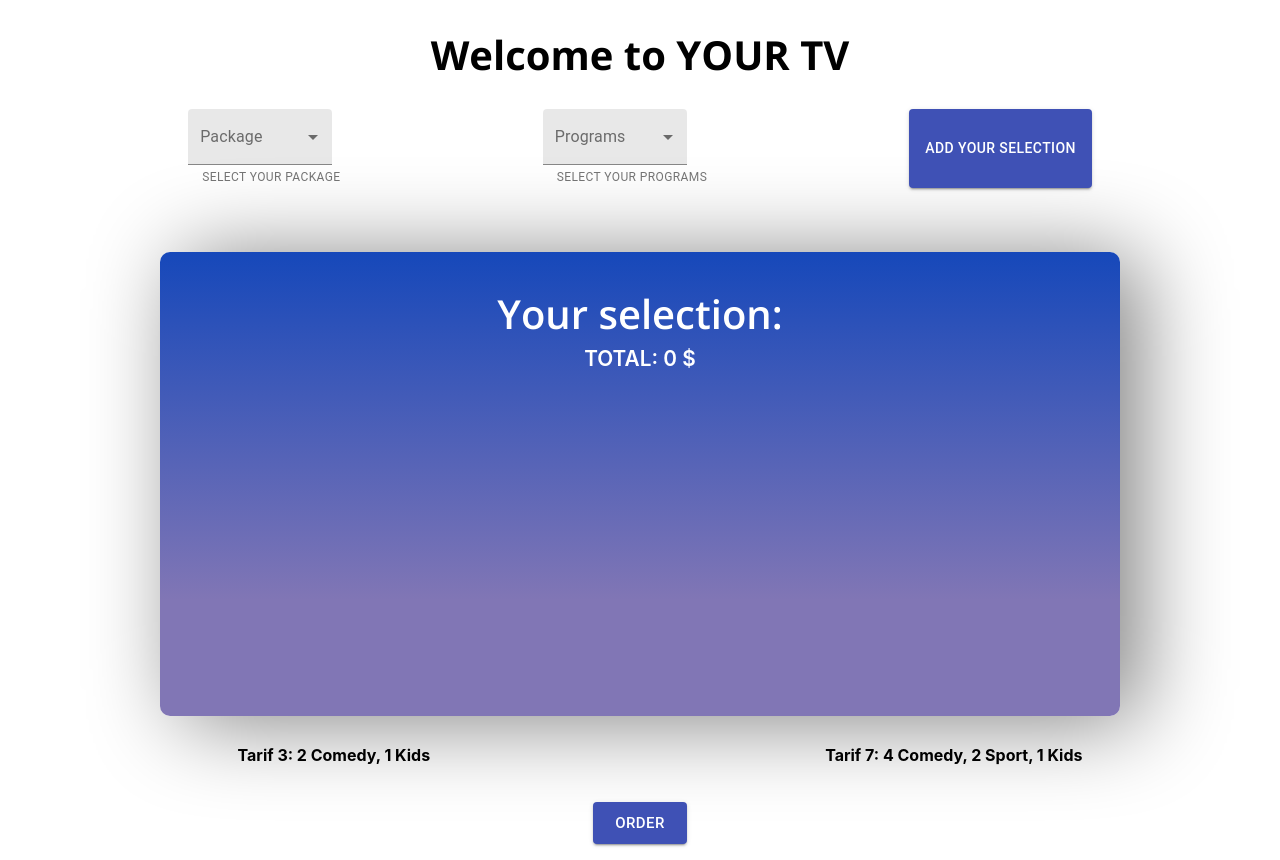
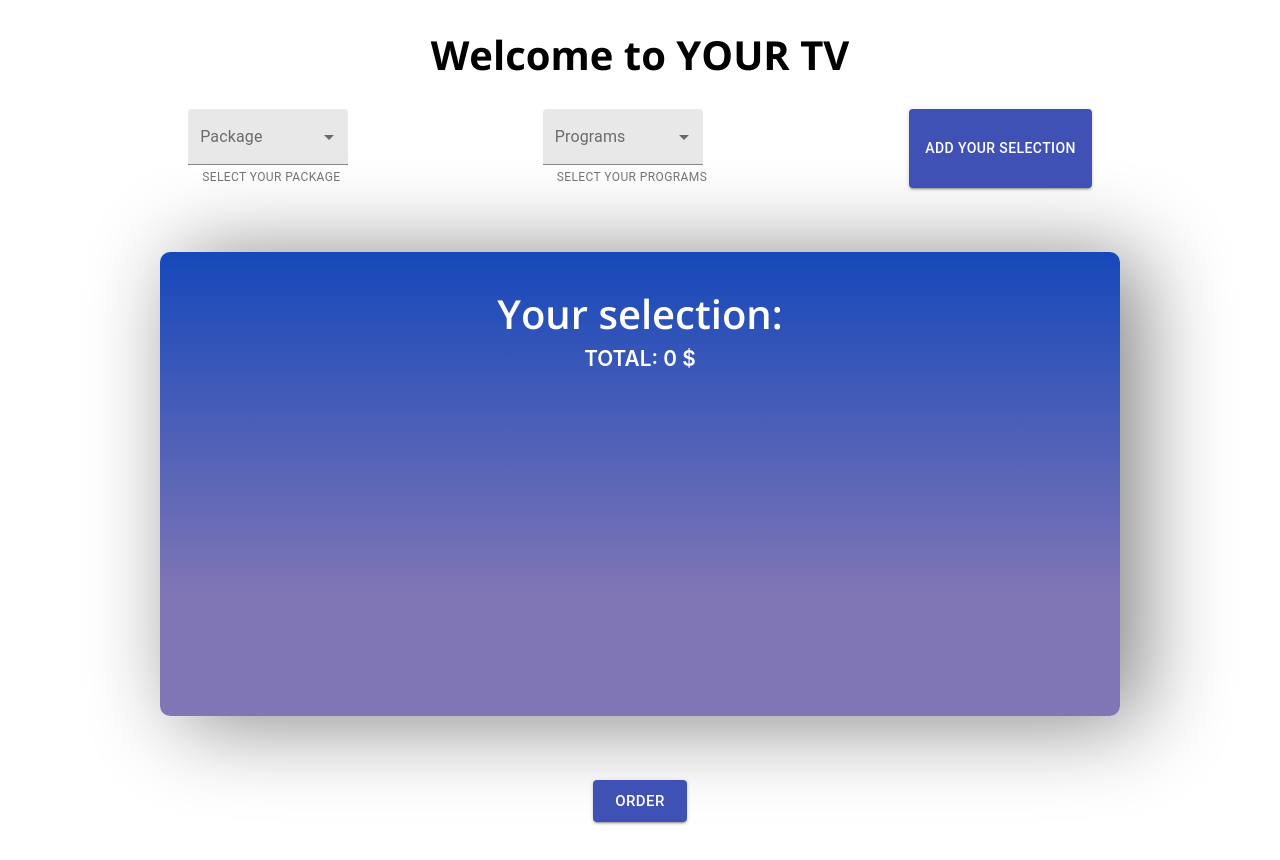
Before and after one commit to SteTheDiver/react-tv-app, a React (Create React App) app: page / in a window 1280 px wide. After the commit the page ends 838 px from the top, so only its background shows below. Built offline with nearby package versions, Linux system fonts and the light colour scheme.

Commit message:
Final fixing with styling and images rendering

```diff
--- a/src/App.css
+++ b/src/App.css
@@ -62,9 +62,10 @@ main {
 
 img {
   height: 130px;
+  width: 130px;
   border: none;
   background-color: none;
-  padding: 0.5em;
+  padding: 1em;
   margin-top: -20px;
 }
 
--- a/src/App.js
+++ b/src/App.js
@@ -27,10 +27,13 @@ export default function App() {
       <Form onAdd={addItem} />
       <main>
         <h2>Your selection:</h2>
+        {console.log("cart", cart)}
         <p>Total: {selectionTotal} $</p>
         {/* Map through the array to display the selected package */}
         <div className="program">
-          {cart.map((selection) => (
+          {cart &&
+            cart.length > 0 &&
+            cart.map((selection) => (
               <Selection
                 key={selection.index}
                 id={selection.id}
@@ -40,10 +43,6 @@ export default function App() {
             ))}
         </div>
       </main>
-      <ul className="legend">
-        <h4>Tarif 3: 2 Comedy, 1 Kids</h4>
-        <h4>Tarif 7: 4 Comedy, 2 Sport, 1 Kids</h4>
-      </ul>
       <div className="confirmation">
         <Confirmation price={selectionTotal} />
       </div>
--- a/src/components/Form.jsx
+++ b/src/components/Form.jsx
@@ -12,19 +12,12 @@ function Form(props) {
   const [bundle, setBundle] = useState("");
   const [program, setProgram] = useState("");
 
-  // function addItem() {
-  //   setCart((prevItems) => {
-  //     return [...prevItems, program, bundle];
-  //   });
-  //   setBundle("");
-  //   setProgram("");
-  // }
   return (
     <div className="form">
       <FormControl variant="filled">
         <InputLabel id="demo-simple-select-filled-label">Package</InputLabel>
         <Select
-          style={{ width: "9em" }}
+          style={{ width: "10em" }}
           displayEmpty
           inputProps={{ "aria-label": "Without label" }}
           value={bundle.name}
@@ -43,7 +36,7 @@ function Form(props) {
       <FormControl variant="filled">
         <InputLabel id="demo-simple-select-filled-label">Programs</InputLabel>
         <Select
-          style={{ width: "9em" }}
+          style={{ width: "10em" }}
           displayEmpty
           inputProps={{ "aria-label": "Without label" }}
           value={program.name}
--- a/src/components/Selection.jsx
+++ b/src/components/Selection.jsx
@@ -1,10 +1,14 @@
 import React from "react";
 
-function Selection(props) {
+function Selection({ name, image }) {
   return (
     <div>
-      <h3>{props.name}</h3>
-      <img src={props.image} />
+      <h3>{name}</h3>
+      {image &&
+        image.length > 0 &&
+        image.map((i) => {
+          return <img src={i} />;
+        })}
     </div>
   );
 }
--- a/src/packageOptions.js
+++ b/src/packageOptions.js
@@ -4,22 +4,10 @@ const packageOption = [
     name: "Tarif 3",
     price: 100,
     image: [
-      {
-        imgComedy:
+      "https://www.mystudy.icu/wp-content/uploads/2019/12/365073.jpg",
       "https://media.timeout.com/images/103377898/630/472/image.jpg",
-      },
-      {
-        imgComedy:
       "https://media.timeout.com/images/103377898/630/472/image.jpg",
-      },
-      {
-        imgKids:
-          "https://www.mystudy.icu/wp-content/uploads/2019/12/365073.jpg",
-      },
-      {
-        imgComedy:
       "https://media.timeout.com/images/103377898/630/472/image.jpg",
-      },
     ],
   },
   {
@@ -27,30 +15,15 @@ const packageOption = [
     name: "Tarif 7",
     price: 150,
     image: [
-      {
-        imgComedy:
       "https://media.timeout.com/images/103377898/630/472/image.jpg",
-      },
-      {
-        imgComedy:
       "https://media.timeout.com/images/103377898/630/472/image.jpg",
-      },
-      {
-        imgComedy:
       "https://media.timeout.com/images/103377898/630/472/image.jpg",
-      },
-      {
-        imgKids:
+      "https://media.timeout.com/images/103377898/630/472/image.jpg",
       "https://www.mystudy.icu/wp-content/uploads/2019/12/365073.jpg",
-      },
-      {
-        imgSport:
       "https://siciliarunning.it/wp-content/uploads/2020/10/sports-tools-.jpg",
-      },
+      "https://siciliarunning.it/wp-content/uploads/2020/10/sports-tools-.jpg",
     ],
   },
 ];
 
-// packageoption2.programs.map((program) => <ProgramCard program={program} />);
-
 export default packageOption;
--- a/src/programOptions.js
+++ b/src/programOptions.js
@@ -3,20 +3,21 @@ const programOptions = [
     id: 1,
     name: "Sport",
     price: 100,
-    image:
+    image: [
       "https://siciliarunning.it/wp-content/uploads/2020/10/sports-tools-.jpg",
+    ],
   },
   {
     id: 2,
     name: "Kids",
     price: 75,
-    image: "https://www.mystudy.icu/wp-content/uploads/2019/12/365073.jpg",
+    image: ["https://www.mystudy.icu/wp-content/uploads/2019/12/365073.jpg"],
   },
   {
     id: 3,
     name: "Comedy",
     price: 50,
-    image: "https://media.timeout.com/images/103377898/630/472/image.jpg",
+    image: ["https://media.timeout.com/images/103377898/630/472/image.jpg"],
   },
 ];
 
```
Lines whose indentation alone changed are shown as unchanged.
